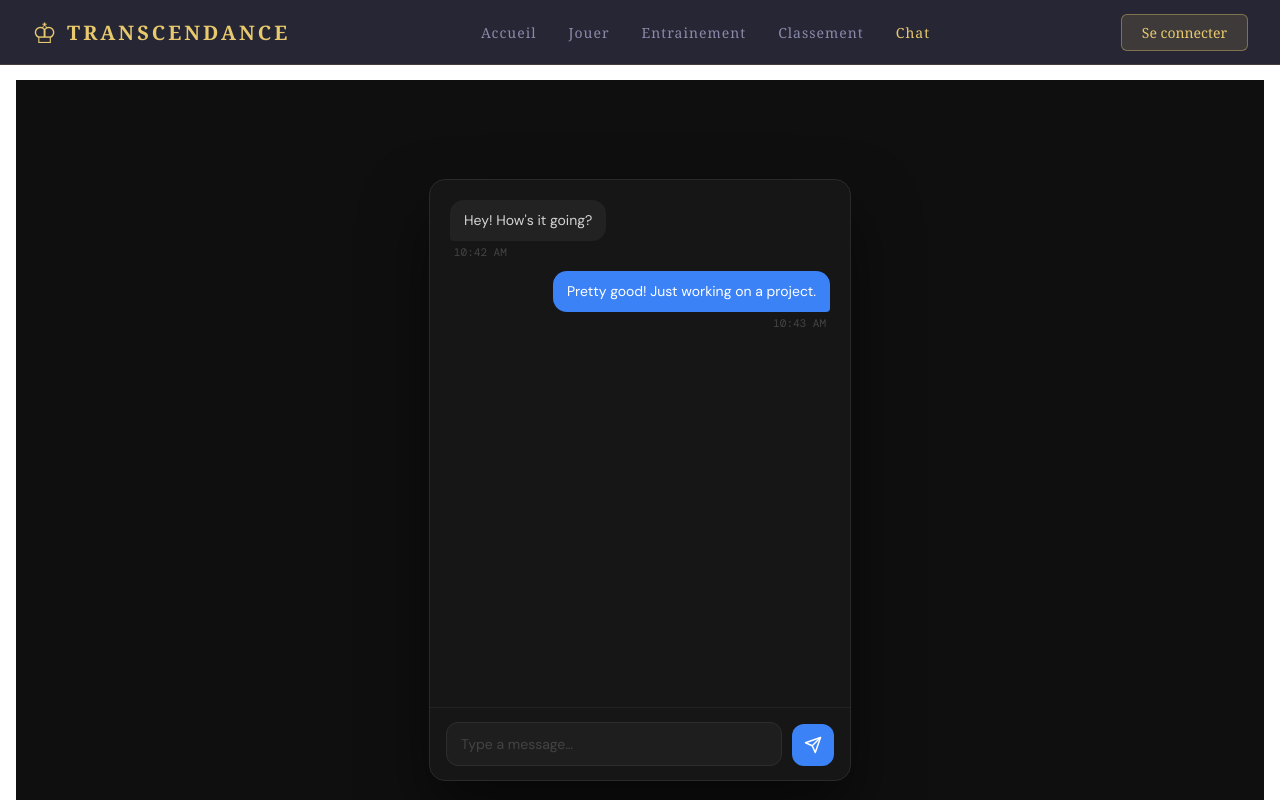
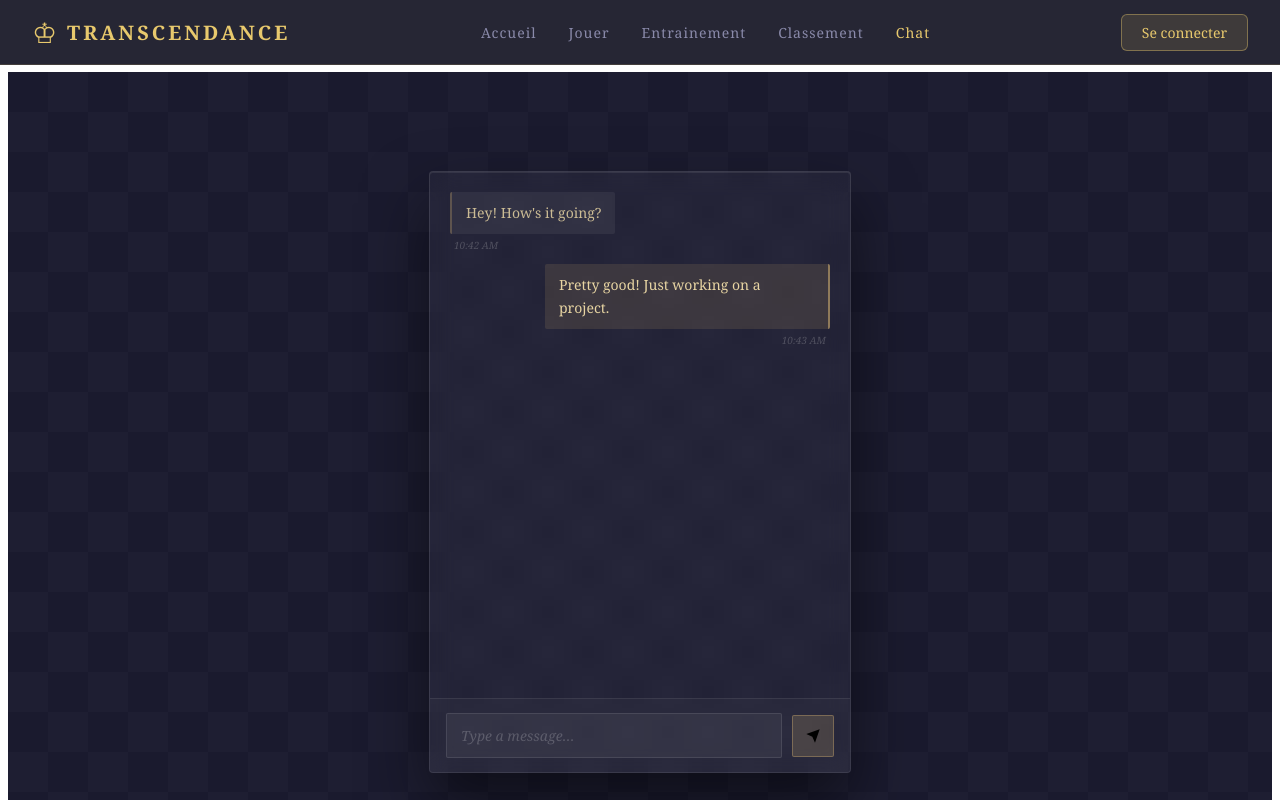
Before and after one commit to nightfly60/ft_transcendence, an Angular app in the folder angular/: page /chat-box in a window 1280 px wide. Shown: the top 800 px of the page. Built offline with nearby package versions, Linux system fonts and the light colour scheme.

Commit message:
modified chat-box style to fit chess theme

```diff
--- a/angular/src/app/chat-box/chat-box.scss
+++ b/angular/src/app/chat-box/chat-box.scss
@@ -1,22 +1,95 @@
-	body {
-	background: #0f0f0f;
+:host {
+      position: relative;
+      min-height: 100vh;
+      background: #1a1a2e;
       display: flex;
       align-items: center;
       justify-content: center;
-	height: 100vh;
-	font-family: 'DM Sans', sans-serif;
+      overflow: hidden;
+      font-family: 'Georgia', serif;
     }
+
+    /* Chessboard background pattern */
+    :host::before {
+      content: '';
+      position: absolute;
+      inset: 0;
+      background-image: repeating-conic-gradient(
+        rgba(255, 255, 255, 0.03) 0% 25%,
+        transparent 0% 50%
+      );
+      background-size: 80px 80px;
+      opacity: 0.6;
+      pointer-events: none;
+      z-index: 0;
+    }
+
     .chat-window {
+      position: relative;
+      z-index: 1;
       width: 420px;
       height: 600px;
-	background: #161616;
-	border: 1px solid #2a2a2a;
-	border-radius: 16px;
+      background: rgba(255, 255, 255, 0.04);
+      border: 1px solid rgba(255, 255, 255, 0.1);
+      border-radius: 4px;
       display: flex;
       flex-direction: column;
       overflow: hidden;
-	box-shadow: 0 32px 64px rgba(0,0,0,0.5);
+      box-shadow:
+        0 32px 64px rgba(0, 0, 0, 0.5),
+        inset 0 1px 0 rgba(255, 255, 255, 0.08);
+      backdrop-filter: blur(12px);
     }
+
+    /* Header */
+    .chat-header {
+      padding: 16px 20px;
+      border-bottom: 1px solid rgba(255, 255, 255, 0.08);
+      display: flex;
+      align-items: center;
+      gap: 12px;
+      flex-shrink: 0;
+      background: rgba(255, 255, 255, 0.03);
+    }
+
+    .avatar {
+      width: 36px;
+      height: 36px;
+      border-radius: 2px;
+      background: linear-gradient(135deg, #c9a96e, #e8d5a3);
+      flex-shrink: 0;
+      display: flex;
+      align-items: center;
+      justify-content: center;
+      font-size: 18px;
+      line-height: 1;
+    }
+
+    .header-info .name {
+      font-size: 14px;
+      font-weight: 600;
+      color: #e8d5a3;
+      letter-spacing: 0.04em;
+    }
+
+    .header-info .status {
+      font-size: 11px;
+      color: rgba(255, 255, 255, 0.35);
+      display: flex;
+      align-items: center;
+      gap: 5px;
+      font-family: 'Georgia', serif;
+      font-style: italic;
+    }
+
+    .status-dot {
+      width: 6px;
+      height: 6px;
+      border-radius: 50%;
+      background: #4ade80;
+    }
+
+    /* Messages */
     .chat-messages {
       flex: 1;
       overflow-y: auto;
@@ -25,12 +98,15 @@
       flex-direction: column;
       gap: 12px;
       scrollbar-width: thin;
-	scrollbar-color: #2a2a2a transparent;
+      scrollbar-color: rgba(201, 169, 110, 0.2) transparent;
     }
 
     .chat-messages::-webkit-scrollbar { width: 4px; }
     .chat-messages::-webkit-scrollbar-track { background: transparent; }
-.chat-messages::-webkit-scrollbar-thumb { background: #2a2a2a; border-radius: 4px; }
+    .chat-messages::-webkit-scrollbar-thumb {
+      background: rgba(201, 169, 110, 0.25);
+      border-radius: 2px;
+    }
 
     .message {
       max-width: 75%;
@@ -50,55 +126,58 @@
 
     .bubble {
       padding: 10px 14px;
-	border-radius: 14px;
+      border-radius: 2px;
       font-size: 14px;
-	line-height: 1.5;
+      line-height: 1.6;
+      font-family: 'Georgia', serif;
     }
 
     .incoming .bubble {
-	background: #222;
-	color: #d4d4d4;
-	border-bottom-left-radius: 4px;
+      background: rgba(255, 255, 255, 0.06);
+      color: rgba(232, 213, 163, 0.85);
+      border-left: 2px solid rgba(201, 169, 110, 0.3);
     }
 
     .outgoing .bubble {
-	background: #3b82f6;
-	color: #fff;
-	border-bottom-right-radius: 4px;
+      background: rgba(201, 169, 110, 0.15);
+      color: #e8d5a3;
+      border-right: 2px solid rgba(201, 169, 110, 0.6);
     }
 
     .timestamp {
-	font-size: 11px;
-	color: #444;
-	font-family: 'DM Mono', monospace;
+      font-size: 10px;
+      color: rgba(255, 255, 255, 0.2);
+      font-style: italic;
+      font-family: 'Georgia', serif;
     }
 
     .incoming .timestamp { padding-left: 4px; }
     .outgoing .timestamp { text-align: right; padding-right: 4px; }
 
-/* Input area */
+    /* Input */
     .chat-input-area {
       padding: 14px 16px;
-	border-top: 1px solid #222;
+      border-top: 1px solid rgba(255, 255, 255, 0.08);
       display: flex;
       gap: 10px;
-	align-items: flex-end;
+      align-items: center;
       flex-shrink: 0;
+      background: rgba(255, 255, 255, 0.02);
     }
 
     .input-wrap {
       flex: 1;
-	background: #1e1e1e;
-	border: 1px solid #2e2e2e;
-	border-radius: 12px;
+      background: rgba(255, 255, 255, 0.05);
+      border: 1px solid rgba(255, 255, 255, 0.1);
+      border-radius: 2px;
       display: flex;
       align-items: center;
       padding: 0 14px;
       transition: border-color 0.15s;
     }
 
-.input-wrap:focus-within {
-	border-color: #3b82f6;
+    .input-wrap.focused {
+      border-color: rgba(201, 169, 110, 0.6);
     }
 
     .chat-input {
@@ -106,38 +185,39 @@
       background: transparent;
       border: none;
       outline: none;
-	color: #e0e0e0;
-	font-family: 'DM Sans', sans-serif;
+      color: #e8d5a3;
+      font-family: 'Georgia', serif;
       font-size: 14px;
       padding: 12px 0;
-	resize: none;
     }
 
-.chat-input::placeholder { color: #444; }
+    .chat-input::placeholder {
+      color: rgba(255, 255, 255, 0.2);
+      font-style: italic;
+    }
 
     .send-btn {
       width: 42px;
       height: 42px;
-	border-radius: 12px;
-	background: #3b82f6;
-	border: none;
+      border-radius: 2px;
+      background: rgba(201, 169, 110, 0.2);
+      border: 1px solid rgba(201, 169, 110, 0.4);
       cursor: pointer;
       display: flex;
       align-items: center;
       justify-content: center;
       flex-shrink: 0;
+      color: #e8d5a3;
       transition: background 0.15s, transform 0.1s;
     }
 
-.send-btn:hover { background: #2563eb; }
+    .send-btn:hover {
+      background: rgba(201, 169, 110, 0.35);
+      border-color: rgba(201, 169, 110, 0.7);
+    }
     .send-btn:active { transform: scale(0.94); }
 
     .send-btn svg {
-	width: 18px;
-	height: 18px;
-	fill: none;
-	stroke: #fff;
-	stroke-width: 2;
-	stroke-linecap: round;
-	stroke-linejoin: round;
+      width: 16px;
+      height: 16px;
     }
--- a/angular/src/app/chat-box/chat-box.ts
+++ b/angular/src/app/chat-box/chat-box.ts
@@ -31,18 +31,18 @@ export class ChatBox implements AfterViewChecked {
       this.scrollToBottom();
     }
 
-    sendMessage(): void {
-      const text = this.inputText.trim();
-      if (!text) return;
+    // sendMessage(): void {
+    //   const text = this.inputText.trim();
+    //   if (!text) return;
 
-      this.messages.push({
-        text,
-        type: 'outgoing',
-        timestamp: new Date().toLocaleTimeString([], { hour: '2-digit', minute: '2-digit' }),
-      });
+    //   this.messages.push({
+    //     text,
+    //     type: 'outgoing',
+    //     timestamp: new Date().toLocaleTimeString([], { hour: '2-digit', minute: '2-digit' }),
+    //   });
 
-      this.inputText = '';
-    }
+    //   this.inputText = '';
+    // }
 
     private scrollToBottom(): void {
       try {
```
Also changed, not shown: angular/src/app/chat-box/chat.component.ts (deleted, +0 -283 lines). Lines whose indentation alone changed are shown as unchanged.
